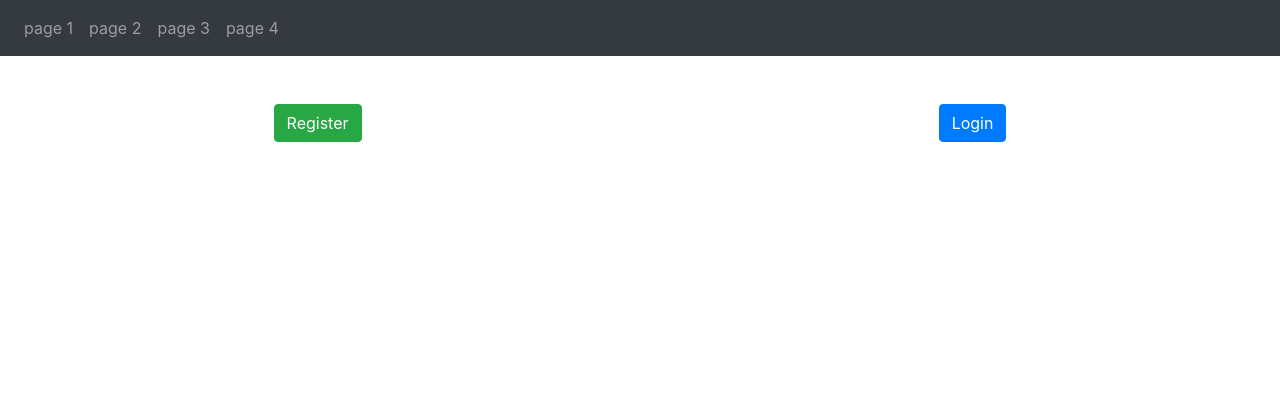
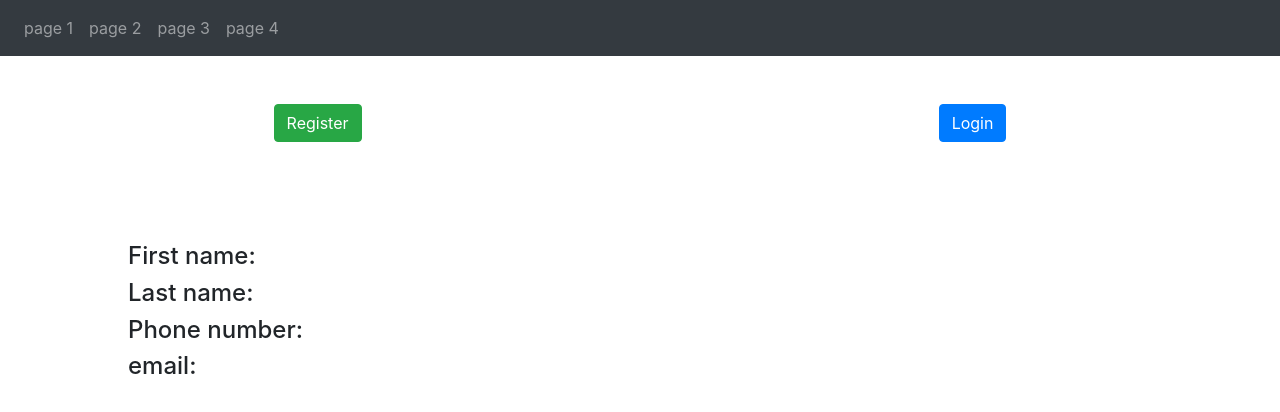
Before and after one commit to InonBr/MBP_home_assignment, a React (Create React App) app in the folder mbp_pro_react_app/: page /page_2 in a window 1280 px wide. Shown: the top 412 px of the page. Built offline with nearby package versions, Linux system fonts and the light colour scheme.

Commit message:
page 2 is done

```diff
--- a/mbp_pro_react_app/package.json
+++ b/mbp_pro_react_app/package.json
@@ -8,6 +8,7 @@
     "@testing-library/user-event": "^12.1.10",
     "axios": "^0.21.1",
     "bootstrap": "^5.0.1",
+    "jwt-decode": "^3.1.2",
     "react": "^17.0.2",
     "react-bootstrap": "^1.6.0",
     "react-crossfade-image": "^1.2.0",
--- a/mbp_pro_react_app/src/components/app/LoginPage.js
+++ b/mbp_pro_react_app/src/components/app/LoginPage.js
@@ -2,15 +2,22 @@ import { useState, useEffect } from 'react';
 import { Button } from 'react-bootstrap';
 import Cookies from 'universal-cookie';
 import ModalCompnent from './ModalCompnent';
+import jwt_decode from 'jwt-decode';
+import '../styles/page_2.css';
 
 const LoginPage = (props) => {
   const cookies = new Cookies();
   const [modalState, setModalState] = useState(false);
   const [modalType, setModalType] = useState('');
   const [showButtons, setShowButtons] = useState(true);
+  const [userDataObj, setUserDataObj] = useState({});
 
   useEffect(() => {
+    const token = cookies.get('userToken');
+
     if (cookies.get('userToken')) {
+      const decoded = jwt_decode(token);
+      setUserDataObj(decoded);
       setShowButtons(false);
       props.func();
     }
@@ -36,9 +43,21 @@ const LoginPage = (props) => {
         >
           Register
         </Button>
+
         <Button variant='primary' onClick={() => hendleModals('login', true)}>
           Login
         </Button>
+      </div>
+    );
+  };
+
+  const userData = () => {
+    return (
+      <div className='text-align'>
+        <h4>First name: {userDataObj.firstName}</h4>
+        <h4>Last name: {userDataObj.lastName}</h4>
+        <h4>Phone number: {userDataObj.phoneNumber}</h4>
+        <h4>email: {userDataObj.email}</h4>
       </div>
     );
   };
@@ -47,6 +66,7 @@ const LoginPage = (props) => {
     <>
       {showButtons && loginButtons()}
       <ModalCompnent type={modalType} bool={modalState} func={handleClose} />
+      {userData()}
     </>
   );
 };
--- /dev/null
+++ b/mbp_pro_react_app/src/components/styles/page_2.css
@@ -0,0 +1,4 @@
+.text-align {
+  text-align: left;
+  margin: 100px 10% 0 10%;
+}
```
Also changed, not shown: 2 other files (tests, documents, lock files or other folders).
